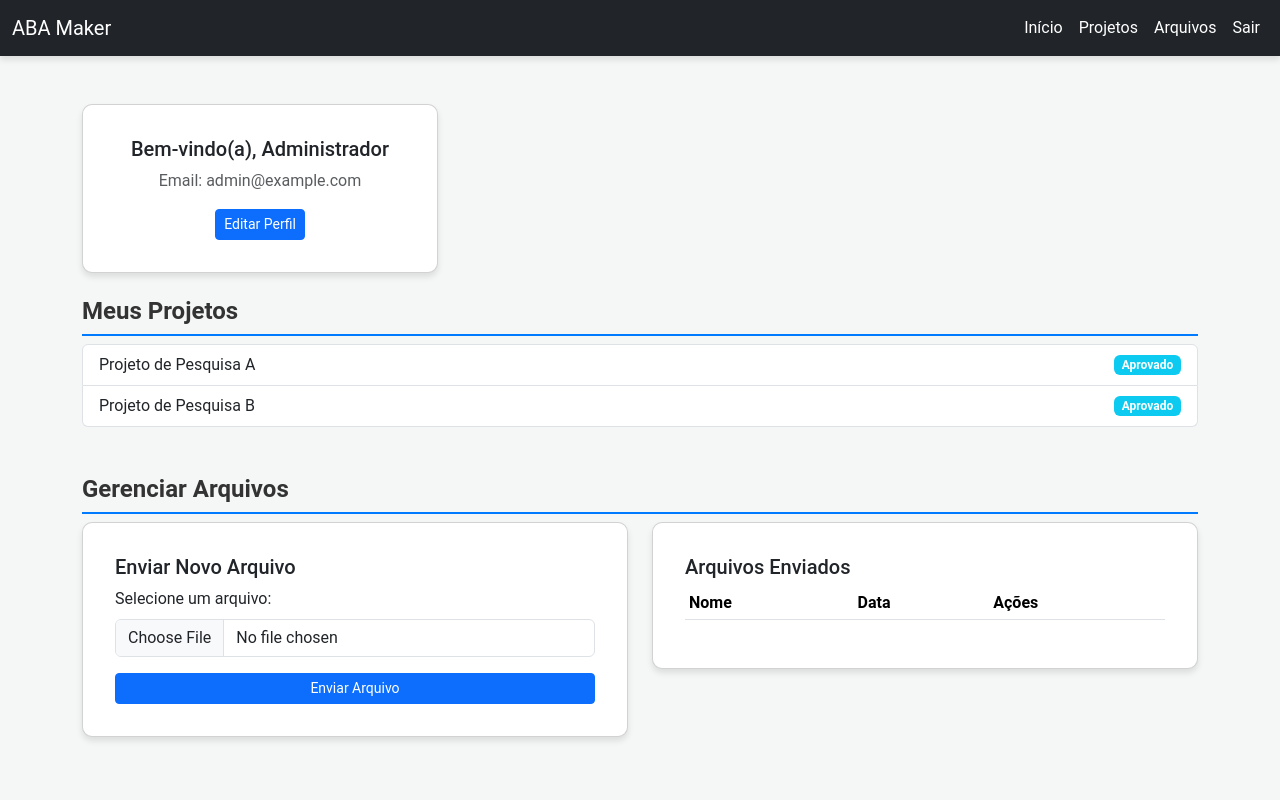
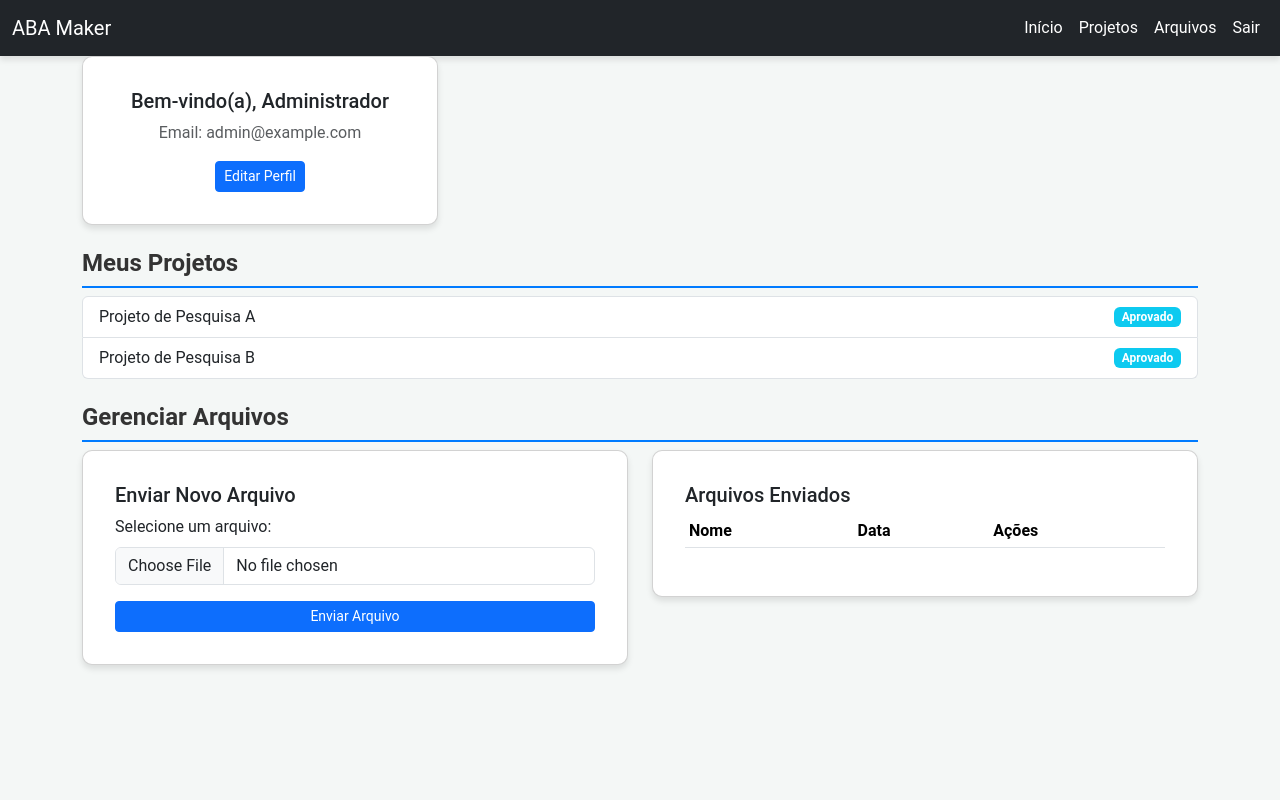
Before and after one commit to gustavsonbarros/abamaker, a Flask app: template templates/aluno.html in a window 1280 px wide. Run offline with Flask 3, Linux system fonts and the light colour scheme; the template is opened without the code that fills it: values that come from a table or form of the project are taken from there, others are empty; data comes from the database, SQL or seed files in the repository.

Commit message:
alteracao no css

```diff
--- a/static/css/styles.css
+++ b/static/css/styles.css
@@ -1,8 +1,6 @@
 /* =======================================
    RESET E ESTILIZAÇÃO GLOBAL
 ======================================== */
-
-/* Reset de margens e padding */
 * {
     margin: 0;
     padding: 0;
@@ -15,8 +13,9 @@ body {
     background-color: #f4f7f6;
     color: #333;
     height: 100%;
-    display: flex;
-    flex-direction: column;
+    margin: 0;
+    padding: 0;
+    display: block; /* Alterado de flex para block */
 }
 
 /* =======================================
@@ -121,28 +120,6 @@ body {
 }
 
 /* =======================================
-   RODAPÉ
-======================================== */
-footer {
-    background-color: #f8f9fa;
-    border-top: 1px solid #e1e1e1;
-    padding: 30px 0;
-    text-align: center;
-    font-size: 0.9rem;
-}
-
-footer a {
-    color: #0073e6;
-    text-decoration: none;
-    transition: color 0.3s ease;
-}
-
-footer a:hover {
-    text-decoration: underline;
-    color: #005bb5;
-}
-
-/* =======================================
    RESPONSIVIDADE
 ======================================== */
 @media (max-width: 768px) {
@@ -180,9 +157,8 @@ footer a:hover {
 html, body {
     height: 100%;
     margin: 0;
-    display: flex;
-    flex-direction: column;
-    justify-content: space-between;
+    padding: 0;
+    display: block; /* Alterado de flex para block */
 }
 
 .container-register {
@@ -281,14 +257,3 @@ h2 {
 .btn-voltar span {
     font-weight: bold;
 }
-/* Estilos para a navbar quando o usuário rolar */
-.navbar.scrolled {
-    background-color: #343a40 !important;
-    transition: background-color 0.3s ease-in-out;
-}
-
-.chart-resized {
-    max-width: 400px;
-    max-height: 250px;
-    margin: 0 auto;
-}
--- a/templates/aluno.html
+++ b/templates/aluno.html
@@ -12,9 +12,26 @@
             font-weight: bold;
             border-bottom: 2px solid #007bff;
             padding-bottom: 0.5rem;
+            margin-top: 0; /* Sem margem no topo */
         }
         .card-shadow {
             box-shadow: 0px 4px 6px rgba(0, 0, 0, 0.1);
+        }
+        /* Remover completamente o espaço superior do conteúdo */
+        body, html {
+            margin: 0;
+            padding: 0;
+        }
+        .container {
+            margin-top: 0; /* Remove qualquer margem do topo */
+            padding-top: 0; /* Remove qualquer padding do topo */
+        }
+        /* Ajuste as margens das seções para deixar mais compacto */
+        section {
+            margin-top: 10px; /* Menor margem para seções */
+        }
+        .navbar {
+            margin-bottom: 0; /* Remove a margem inferior da navbar */
         }
     </style>
 </head>
@@ -38,7 +55,7 @@
     </nav>
 
     <!-- Conteúdo Principal -->
-    <div class="container my-5">
+    <div class="container my-0"> <!-- Removemos qualquer margem ou padding do container -->
         <!-- Boas-vindas e Perfil -->
         <div class="row g-4 mb-4">
             <div class="col-lg-4 col-md-6">
@@ -53,7 +70,7 @@
         </div>
 
         <!-- Projetos -->
-        <section id="projetos" class="mb-5">
+        <section id="projetos" class="mb-4">
             <h3 class="section-title">Meus Projetos</h3>
             <div class="list-group">
                 {% for projeto in projetos %}
@@ -66,7 +83,7 @@
         </section>
 
         <!-- Upload e Arquivos -->
-        <section id="arquivos" class="mb-5">
+        <section id="arquivos" class="mb-4">
             <h3 class="section-title">Gerenciar Arquivos</h3>
             <div class="row g-4">
                 <!-- Formulário de Upload -->
```
